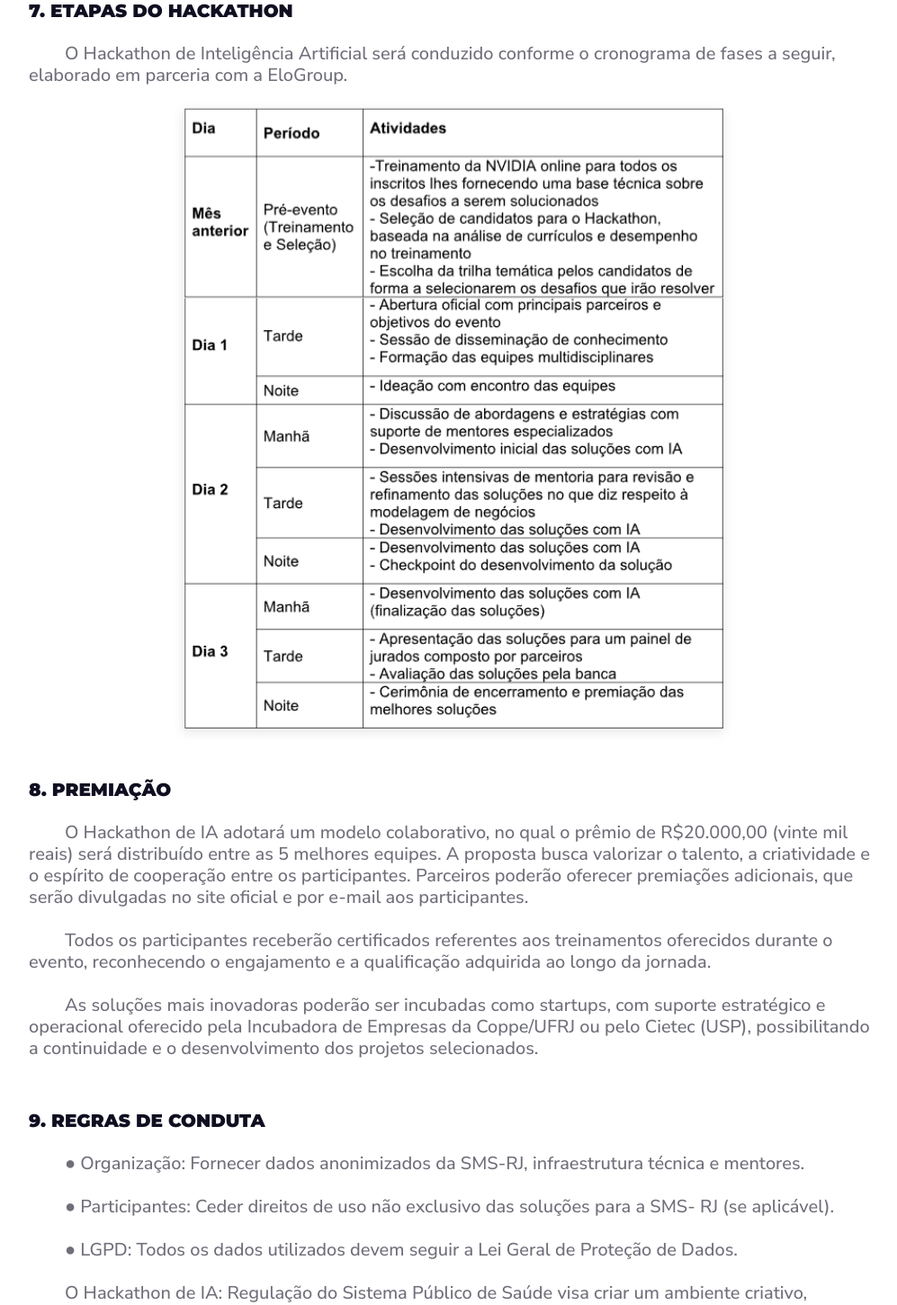
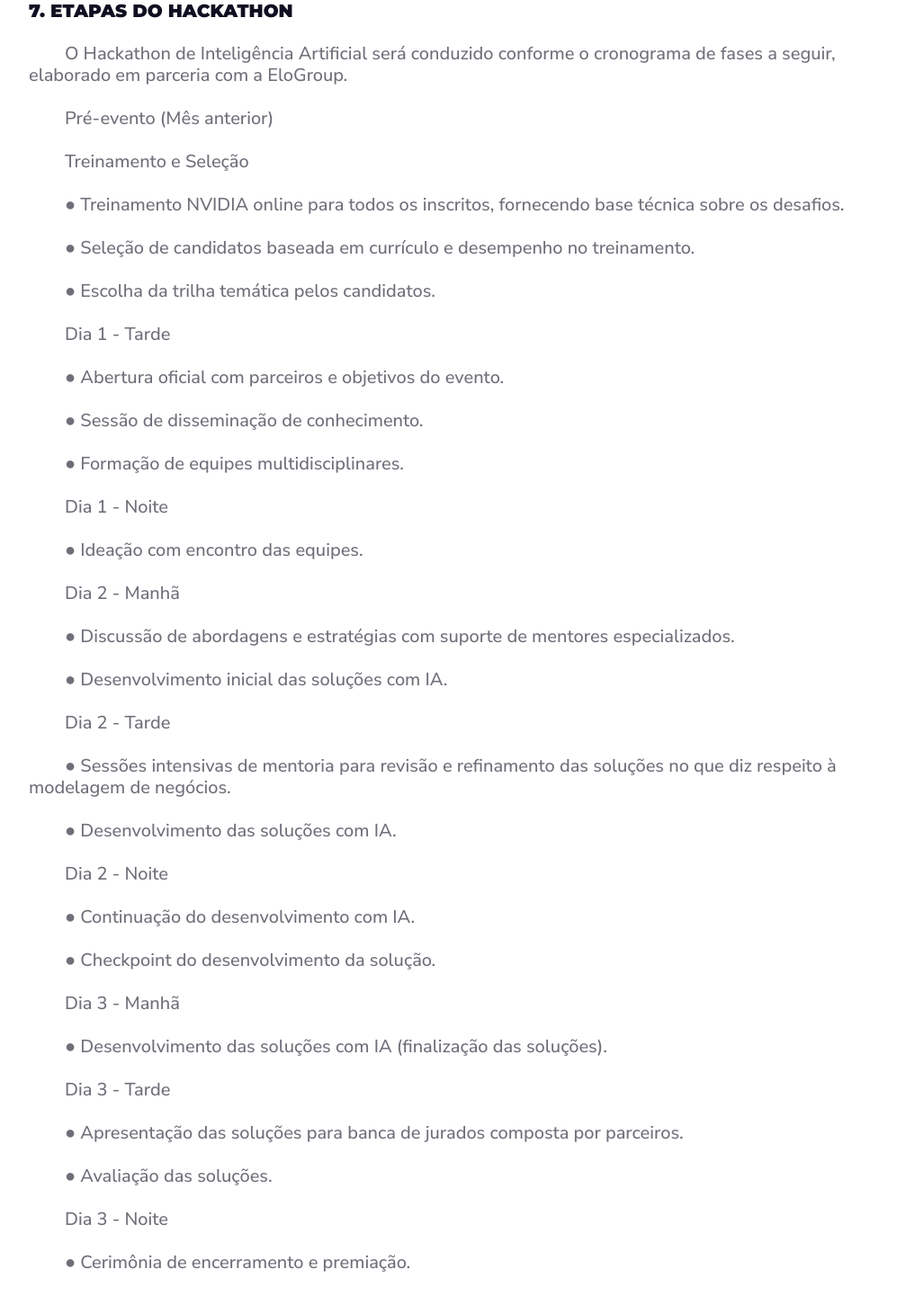
Before and after one commit to inc-coppe/hackaton-ia-2025-site, a React (Vite) app in the folder front/: page /regulamento in a window 1280 px wide. Shown: the part 5060-6511 px from the top of the page at 90% size, without its empty margins (136-1133 px from the left). Built offline with nearby package versions, Linux system fonts and the light colour scheme; a web font is replaced by a local one.

Commit message:
Feat: Transformei a imagem do cronograma em texto
Resolvi trocar a imagem do cronograma para texto. Separei por topicos.

```diff
--- a/front/src/pages/Regulamento/index.tsx
+++ b/front/src/pages/Regulamento/index.tsx
@@ -139,6 +139,43 @@ const regulamentoData = [
     subtitulo: "",
     body: [
       "O Hackathon de Inteligência Artificial será conduzido conforme o cronograma de fases a seguir, elaborado em parceria com a EloGroup.",
+
+      "Pré-evento (Mês anterior)",
+      "Treinamento e Seleção",
+
+      "● Treinamento NVIDIA online para todos os inscritos, fornecendo base técnica sobre os desafios.",
+      "● Seleção de candidatos baseada em currículo e desempenho no treinamento.",
+      "● Escolha da trilha temática pelos candidatos.",
+
+      "Dia 1 - Tarde",
+      "● Abertura oficial com parceiros e objetivos do evento.",
+      "● Sessão de disseminação de conhecimento.",
+      "● Formação de equipes multidisciplinares.",
+
+      "Dia 1 - Noite",
+      "● Ideação com encontro das equipes.",
+
+      "Dia 2 - Manhã",
+      "● Discussão de abordagens e estratégias com suporte de mentores especializados.",
+      "● Desenvolvimento inicial das soluções com IA.",
+
+      "Dia 2 - Tarde",
+      "● Sessões intensivas de mentoria para revisão e refinamento das soluções no que diz respeito à modelagem de negócios.",
+      "● Desenvolvimento das soluções com IA.",
+
+      "Dia 2 - Noite",
+      "● Continuação do desenvolvimento com IA.",
+      "● Checkpoint do desenvolvimento da solução.",
+
+      "Dia 3 - Manhã",
+      "● Desenvolvimento das soluções com IA (finalização das soluções).",
+
+      "Dia 3 - Tarde",
+      "● Apresentação das soluções para banca de jurados composta por parceiros.",
+      "● Avaliação das soluções.",
+
+      "Dia 3 - Noite",
+      "● Cerimônia de encerramento e premiação.",
     ],
   },
   {
@@ -255,8 +292,6 @@ const Regulamento = () => {
               ) : (
                 <ArticleParagraph>{info.body}</ArticleParagraph>
               )}
-
-              {index === 6 && <StyledImage src={Img} alt="imagem cronograma" />}
             </ArticleSection>
           ))}
         </ContentContainer>
```
